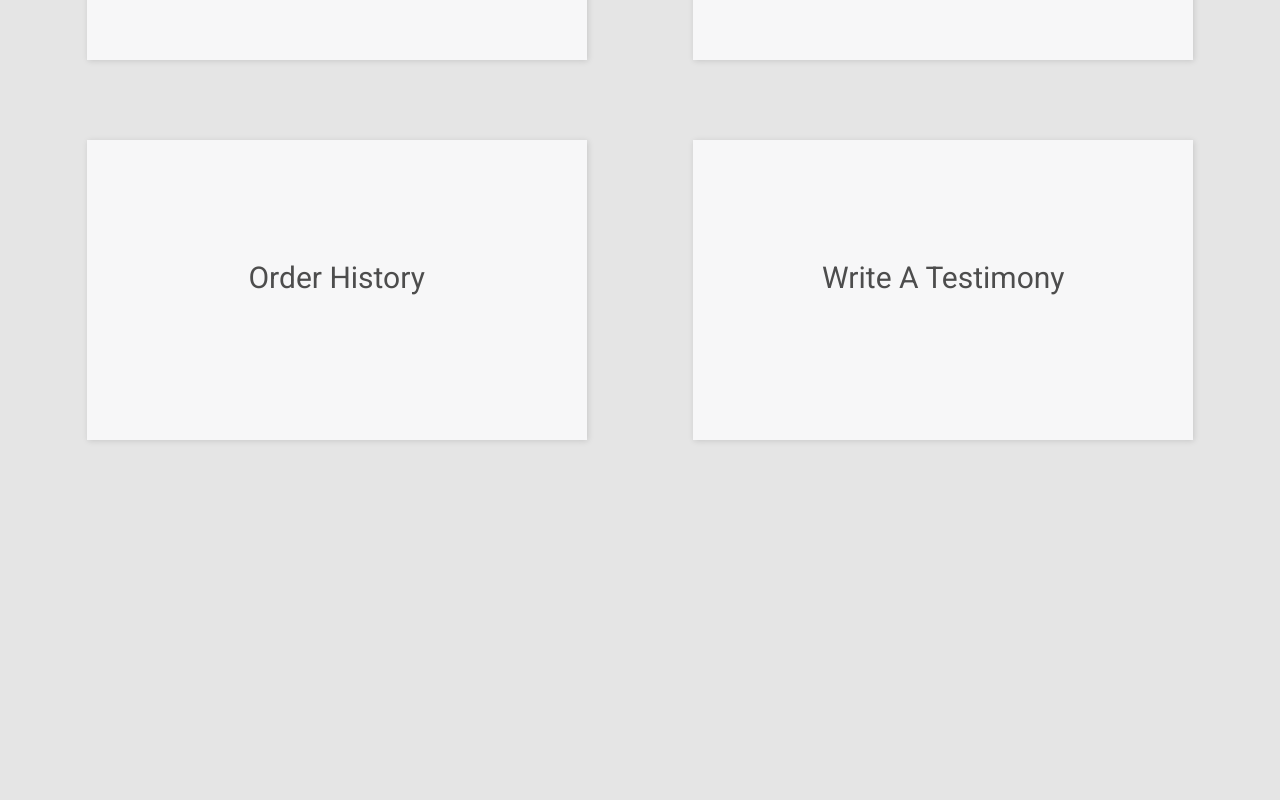
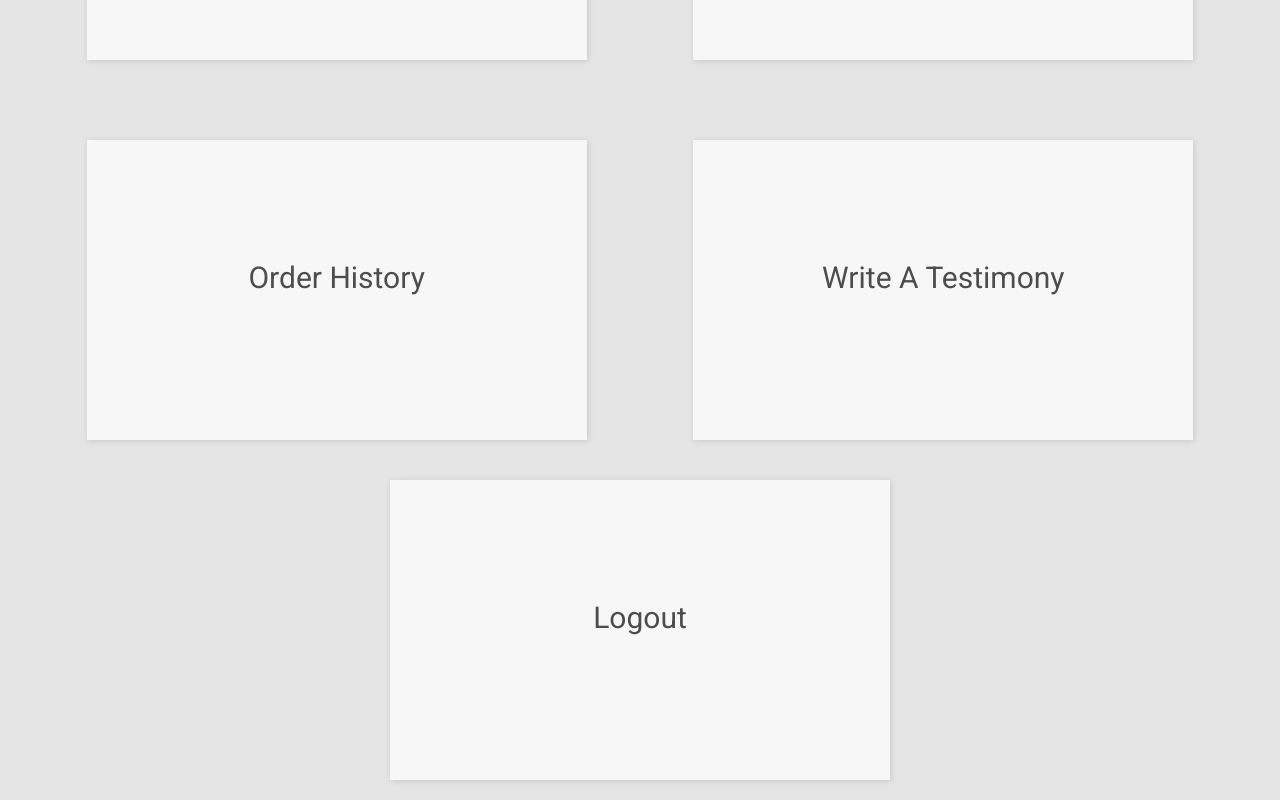
Before and after one commit to Code4Blessings/FarmFreshApp, a React (Create React App) app: page /shopper/dashboard in a window 1280 px wide. Shown: the part 380-1180 px from the top of the page. Before the commit the page ends 840 px from the top, so only its background shows below. Built offline with nearby package versions, Linux system fonts and the light colour scheme; sample sign-in values are in the browser's storage.

Commit message:
fixed shopper routes with privacy

```diff
--- a/src/App.js
+++ b/src/App.js
@@ -23,7 +23,7 @@ function App() {
 			<Route path='/shopper/login' component={ShopperSignInPage}/>
 			<Route path='/farmer/register' component={FarmerCreateAccountPage}/>
       		<Route path='/shopper/register' component={ShopperCreateAccountPage}/>
-      		<Route path='/shopper/dashboard' component={ShopperTest}/>
+      		<PrivateRoute path='/shopper/dashboard' component={ShopperTest}/>
 
 
 			<PrivateRoute exact path='/farmer/dashboard' component={FarmerHomepage} />
--- a/src/components/ShopperCreateAccountPage.js
+++ b/src/components/ShopperCreateAccountPage.js
@@ -45,7 +45,7 @@ const ShopperCreateAccountPage = (props) => {
 							.post('/customers/register', values)
 							.then((response) => {
 								localStorage.setItem('token', response.data.token);
-								props.history.push('/shopper/login');
+								props.history.push('/shopper/dashboard');
 								tools.resetForm();
 							})
 							.catch((error) => {
--- a/src/components/ShopperSignInPage.js
+++ b/src/components/ShopperSignInPage.js
@@ -45,7 +45,7 @@ const ShopperSignInPage = (props) => {
 							.post('/customers/login', values)
 							.then((response) => {
 								localStorage.setItem('token', response.data.token);
-								props.history.push('/shopper/login');
+								props.history.push('/shopper/dashboard');
 								tools.resetForm();
 							})
 							.catch((error) => {
--- a/src/components/ShopperTest.js
+++ b/src/components/ShopperTest.js
@@ -1,21 +1,24 @@
-import React from "react";
-import { Link } from "react-router-dom";
-import Header from "./Header";
+import React from 'react';
+import { Link } from 'react-router-dom';
+import Header from './Header';
 
 const ShopperTest = () => {
 	return (
-        <div className="homepage-container">
+		<div className='homepage-container'>
 			<Header />
-            <div className="homepage-links">
+			<div className='homepage-links'>
 				<Link>Your Account</Link>
 				<Link>Choose A Farmer</Link>
 			</div>
-            <div className="homepage-links">
+			<div className='homepage-links'>
 				<Link>Order History</Link>
 				<Link>Write A Testimony</Link>
+				<Link to='/' onClick={() => localStorage.removeItem('token')}>
+					Logout
+				</Link>
 			</div>
 		</div>
 	);
-}
+};
 
 export default ShopperTest;
```
Lines whose indentation alone changed are shown as unchanged.
